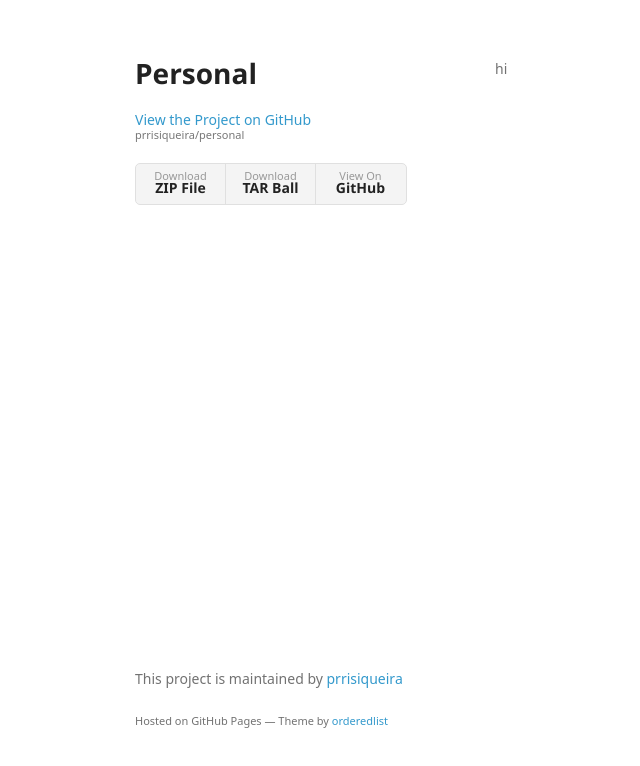
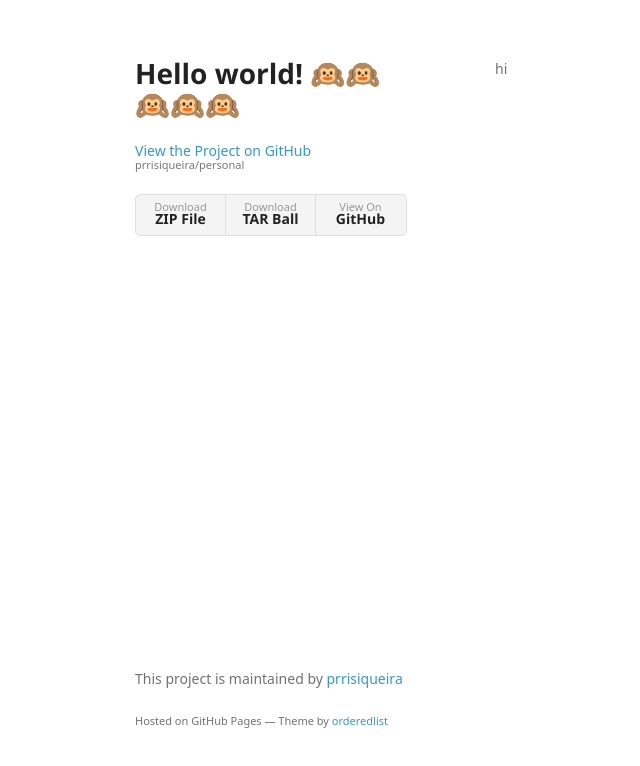
Before and after one commit to prrisiqueira/personal, a plain HTML site: page index.html in a window 1280 px wide. Shown: the whole page, without its empty margins (75-715 px from the left). Drawn offline with Linux system fonts and the light colour scheme; a web font is replaced by a local one.

Commit message:
changing the title

```diff
--- a/index.html
+++ b/index.html
@@ -15,7 +15,7 @@
   <body>
     <div class="wrapper">
       <header>
-        <h1>Personal</h1>
+        <h1>Hello world! 🙉🙉🙉🙉🙉</h1>
         <p></p>
 
         <p class="view"><a href="https://github.com/prrisiqueira/personal">View the Project on GitHub <small>prrisiqueira/personal</small></a></p>
```
